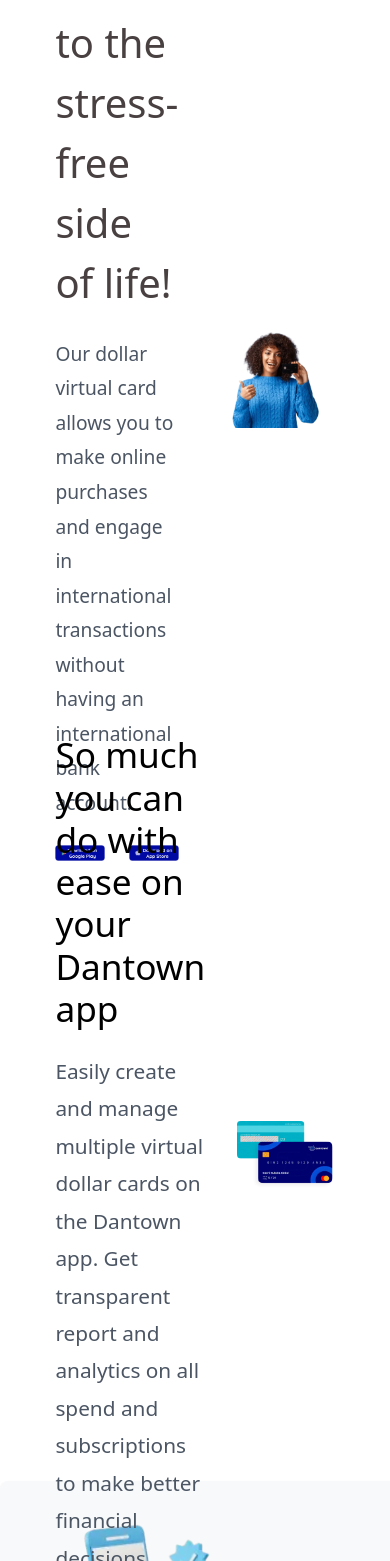
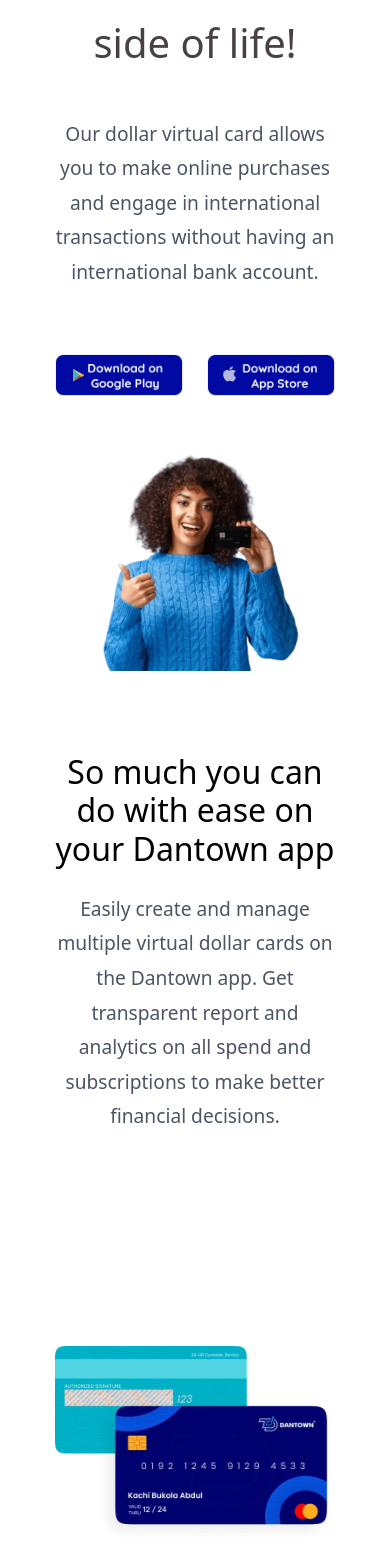
Before and after one commit to AmosGloria/godantown_copy_with_tailwindcss, a Next.js app: page /virtualDollarCard in a window 390 px wide. Shown: the part 5343-6904 px from the top of the page. Built offline with nearby package versions, Linux system fonts and the light colour scheme.

Commit message:
Fix: improved on mobile responsiveness of virtualDollarCard directory

```diff
--- a/app/virtualDollarCard/questions/page.tsx
+++ b/app/virtualDollarCard/questions/page.tsx
@@ -7,7 +7,7 @@
   return (
     <div className="flex flex-col items-start text-left mx-[6%] my-[2%] p-4 max-w-full overflow-x-auto mb-[5%] pb-[5%]">
       {/* Title Section */}
-      <h1 className="text-[2.5rem] md:text-[3rem] font-bold mb-6 leading-none px-[4%]">
+      <h1 className="text-[2.2rem] md:text-[3rem] font-bold mb-6 leading-none px-[4%] mt-16 sm:mt-20 text-center sm:text-left">
         Frequently Asked Questions about Dantown
         <span className="block text-center"> Virtual Dollar Card</span>
       </h1>
@@ -18,49 +18,43 @@
 
       <div className="flex flex-wrap justify-center gap-8 w-full md:w-max md:flex-nowrap overflow-x-auto p-4">
         {/* FAQ Items */}
-        {[
-          {
+        {[{
           img: "/v.d.cQuestion.png",
           question: "How can I create a virtual dollar card in Nigeria?",
           answer: "Follow these simple steps:",
-            list: ["Download the Dantown Mobile app.", "Sign up and verify your account.", "Create & personalize your card."],
+          list: ["Download the Dantown Mobile app.", "Sign up and verify your account.", "Create & personalize your card."]
         },
         {
           img: "/feesQuestion.png",
           question: "What fees are associated with creating and using Dantown dollar card?",
           answer: "No hidden charges with Dantown",
-            list: ["Card creation fee: $1.00", "Funding fee: $0"],
+          list: ["Card creation fee: $1.00", "Funding fee: $0"]
         },
         {
           img: "/blockingQuestion.png",
           question: "What happens if I block my virtual card?",
-            answer:
-              "When a virtual card is blocked, all functionalities are disabled. You can block your card as many times as needed within a day.",
+          answer: "When a virtual card is blocked, all functionalities are disabled. You can block your card as many times as needed within a day."
         },
         {
           img: "/transactQuestion.png",
           question: "How can I transact with my virtual card?",
-            answer:
-              "All details—card name, card number, expiry date, and CVC number are provided on the card for your online transactions.",
+          answer: "All details—card name, card number, expiry date, and CVC number are provided on the card for your online transactions."
         },
         {
           img: "/compatibilityQuestion.png",
           question: "Is the virtual card compatible with all devices?",
-            answer:
-              "Currently, the virtual card has been tested and is compatible with various Android and iOS devices.",
+          answer: "Currently, the virtual card has been tested and is compatible with various Android and iOS devices."
         },
         {
           img: "/internationalQuestion.png",
           question: "Can I use my virtual card for international transactions?",
-            answer:
-              "Yes, you can use your card for international transactions. Note that there are specific transaction fees and conversion fees applicable.",
+          answer: "Yes, you can use your card for international transactions. Note that there are specific transaction fees and conversion fees applicable."
         },
         {
           img: "/notificationsQuestions.png",
           question: "Will I receive notifications for my card transactions?",
-            answer:
-              "Yes, you will receive notifications via emails, transaction history logs, and push notifications for all transactions and card management activities.",
-          },
+          answer: "Yes, you will receive notifications via emails, transaction history logs, and push notifications for all transactions and card management activities."
+        }
         ].map((faq, index) => (
           <div
             key={index}
--- a/app/virtualDollarCard/soMuch/page.tsx
+++ b/app/virtualDollarCard/soMuch/page.tsx
@@ -5,9 +5,10 @@
 
 export default function SoMuchEase() {
   const imageRef = useRef<HTMLDivElement>(null);
+  const sectionRef = useRef<HTMLDivElement>(null); // Define sectionRef
 
   useEffect(() => {
-    const currentRef = imageRef.current;
+    const currentRef = sectionRef.current;
 
     const handleScroll = (entries: IntersectionObserverEntry[]) => {
       entries.forEach((entry) => {
@@ -35,20 +36,26 @@
   }, []);
 
   return (
-    <div className="flex flex-wrap items-center justify-center gap-8 max-w-[1200px] mx-[6%] px-8 min-h-screen mt-[-10rem] relative transition-transform duration-[3s] ease-in-out">
+    <div
+      ref={sectionRef}
+      className="flex flex-col sm:flex-row items-center justify-center gap-8 max-w-[1200px] mx-[6%] px-8 min-h-screen mt-12 mb-32 relative transition-transform duration-[3s] ease-in-out"
+    >
       {/* Left Side: Text Content */}
-      <div className="flex-1 flex flex-col gap-6 text-left">
-        <h1 className="text-[2.2rem] text-black leading-[1.2]">
+      <div className="flex-1 flex flex-col gap-6 text-center sm:text-left mb-6 sm:mb-0">
+        <h1 className="text-[2rem] sm:text-[2.2rem] text-black leading-[1.2]">
           So much you can do with ease on your Dantown app
         </h1>
-        <p className="text-[1.3rem] text-gray-600 leading-[1.8]">
+        <p className="text-[1.2rem] sm:text-[1.3rem] text-gray-600 leading-[1.8]">
           Easily create and manage multiple virtual dollar cards on the Dantown app. Get transparent
           report and analytics on all spend and subscriptions to make better financial decisions.
         </p>
       </div>
 
       {/* Right Side: Image */}
-      <div ref={imageRef} className="flex-1 flex justify-center items-center relative overflow-hidden">
+      <div
+        ref={imageRef}
+        className="flex-1 flex justify-center items-center relative overflow-hidden order-last sm:order-first"
+      >
         <Image
           src="/soMuch.png"
           alt="So Much Ease"
--- a/app/virtualDollarCard/stressFreeSide/page.tsx
+++ b/app/virtualDollarCard/stressFreeSide/page.tsx
@@ -6,15 +6,17 @@
 
 export default function StressFreeSide() {
   return (
-    <div className="flex flex-wrap items-center justify-center px-8 py-8 gap-8 max-w-[1200px] mx-[6%] min-h-screen">
+    <div className="flex flex-col sm:flex-row items-center justify-center px-8 py-8 gap-4 max-w-[1200px] mx-[6%] min-h-screen">
       {/* Left Side: Text Content */}
-      <div className="flex-1 flex flex-col gap-6 text-left">
-        <h1 className="text-[2.5rem] text-[#494141]">Move over to the stress-free side of life!</h1>
-        <p className="text-[1.2rem] text-gray-600 leading-[1.8]">
+      <div className="flex-1 flex flex-col gap-6 text-center sm:text-left">
+        <h1 className="text-[2.5rem] text-[#494141] mb-5 sm:mb-0">
+          Move over to the stress-free side of life!
+        </h1>
+        <p className="text-[1.2rem] text-gray-600 leading-[1.8] mb-6">
           Our dollar virtual card allows you to make online purchases and engage in international
           transactions without having an international bank account.
         </p>
-        <div className="flex gap-6">
+        <div className="flex justify-center gap-6 mt-4">
           <Link
             href="https://apps.apple.com/ng/app/dantown/id1575600937"
             target="_blank"
@@ -25,7 +27,6 @@
               alt="Google Play Icon"
               width={170}
               height={130}
-              className="mr-2"
             />
           </Link>
           <Link
@@ -38,14 +39,13 @@
               alt="App Store Icon"
               width={170}
               height={130}
-              className="mr-2"
             />
           </Link>
         </div>
       </div>
 
       {/* Right Side: Image */}
-      <div className="flex-1 flex justify-center items-center">
+      <div className="flex-1 flex justify-center items-center sm:mt-0 mt-6 order-last sm:order-first">
         <Image
           src="/stressFreeSide.png"
           alt="Stress Free Side"
```
Lines whose indentation alone changed are shown as unchanged.
